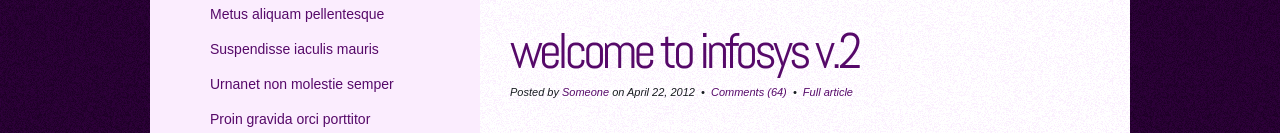
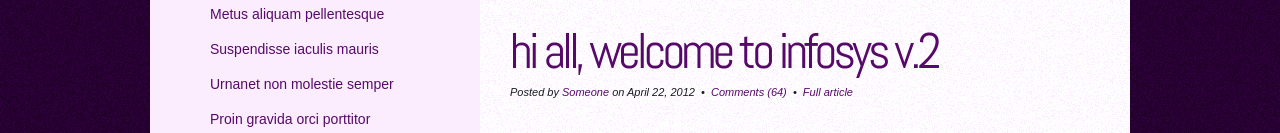
Before and after one commit to dheera18/simple_html_project, a plain HTML site: page index.html in a window 1280 px wide. Shown: the part 641-774 px from the top of the page. Drawn offline with nearby package versions, Linux system fonts and the light colour scheme.

Commit message:
Update index.html

```diff
--- a/index.html
+++ b/index.html
@@ -93,7 +93,7 @@ Released   : 20120430
 				});
 			</script>
 				<div class="post">
-					<h2 class="title"><a href="#">Welcome to Infosys</a> v.2</h2>
+					<h2 class="title"><a href="#">Hi all, Welcome to Infosys </a> v.2</h2>
 					<p class="meta">Posted by <a href="#">Someone</a> on April 22, 2012
 						&nbsp;&bull;&nbsp; <a href="#" class="comments">Comments (64)</a> &nbsp;&bull;&nbsp; <a href="#" class="permalink">Full article</a></p>
 					<div class="entry">
```
